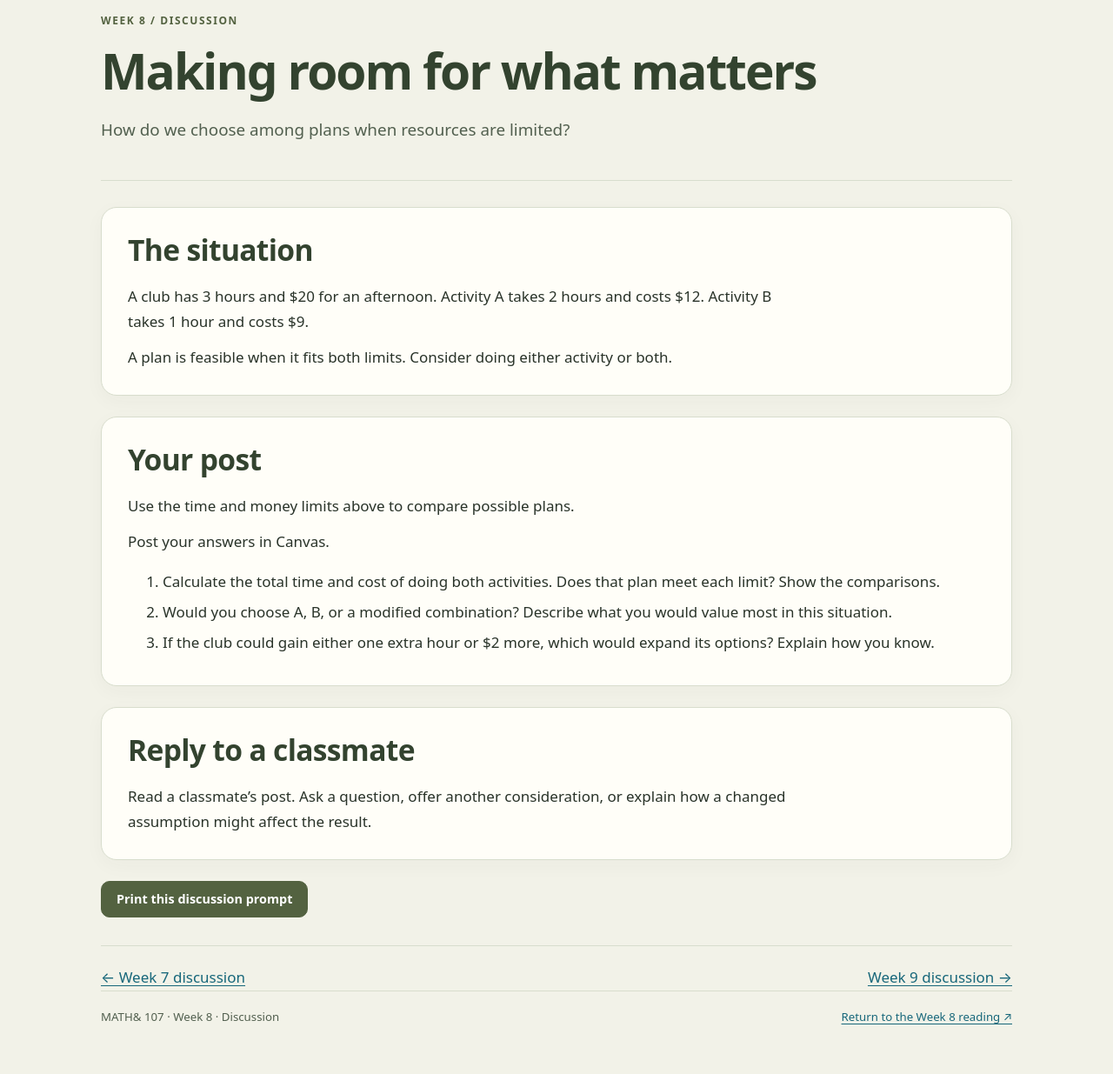
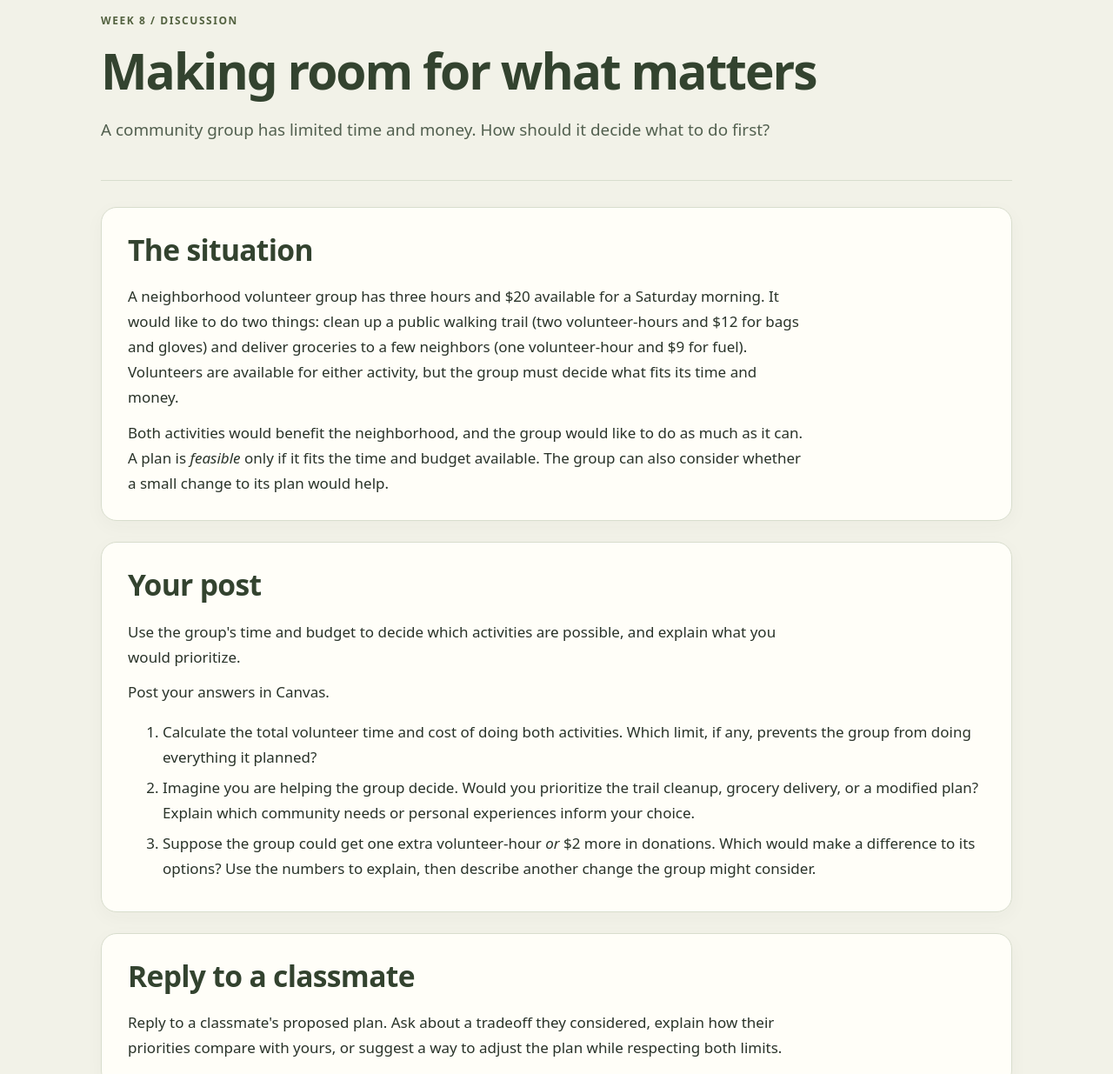
Before and after one commit to bobovski66/MathInSociety, a plain HTML site: page discussions/week8_discussion.html in a window 1280 px wide. Shown: the part 160-1395 px from the top of the page at 87% size. Drawn offline with nearby package versions, Linux system fonts and the light colour scheme.

Commit message:
Make Week 8 discussion a concrete neighborhood resource tradeoff

```diff
--- a/discussions/week8_discussion.html
+++ b/discussions/week8_discussion.html
@@ -1,13 +1,13 @@
 <!doctype html>
 <html lang="en"><head><meta charset="utf-8"><meta name="viewport" content="width=device-width,initial-scale=1">
-<meta name="description" content="Check a plan against two resource constraints, then consider choices, goals, and changing the limits."><title>Week 8 Discussion — Making room for what matters | Math in Society</title>
+<meta name="description" content="Discuss how a neighborhood volunteer group balances a tight time and money budget with the needs of the people it serves."><title>Week 8 Discussion — Making room for what matters | Math in Society</title>
 <link rel="stylesheet" href="../assets/week8/week8.css"><script>window.MathJax={tex:{inlineMath:[['\\(','\\)']],displayMath:[['\\[','\\]']]},options:{skipHtmlTags:['script','noscript','style','textarea','pre','code']}};</script><script defer src="https://cdn.jsdelivr.net/npm/mathjax@3/es5/tex-chtml.js"></script><script defer src="../assets/week8/week8.js"></script></head>
 <body><a class="skip" href="#main">Skip to content</a><header class="topbar"><a href="../index.html">← MATH&amp; 107 · Math in Society</a><span>Centralia College · Dr Lee</span></header>
 <nav class="unit-nav" aria-label="Week 8 materials"><a href="../readings/week8_reading.html">Reading</a><a href="../demos/convex_geometry.html">Feasible regions</a><a href="../demos/linear_programming.html">Optimizer</a><a href="../labs/week8_lab.html">Laboratory</a><a href="../applications/week8_application.html">Application</a><a href="../discussions/week8_discussion.html" aria-current="page">Discussion</a></nav>
-<main class="wrap" id="main"><header class="hero"><div class="eyebrow">Week 8 / Discussion</div><h1>Making room for what matters</h1><p class="lead">How do we choose among plans when resources are limited?</p></header>
-<section class="card"><h2>The situation</h2><p>A club has 3 hours and $20 for an afternoon. Activity A takes 2 hours and costs $12. Activity B takes 1 hour and costs $9.</p><p>A plan is feasible when it fits both limits. Consider doing either activity or both.</p></section>
-<section class="card" id="your-post"><h2>Your post</h2><p>Use the time and money limits above to compare possible plans.</p><p>Post your answers in Canvas.</p><ol class="tasks"><li>Calculate the total time and cost of doing both activities. Does that plan meet each limit? Show the comparisons.</li><li>Would you choose A, B, or a modified combination? Describe what you would value most in this situation.</li><li>If the club could gain either one extra hour or $2 more, which would expand its options? Explain how you know.</li></ol></section>
-<section class="card" id="replies"><h2>Reply to a classmate</h2><p>Read a classmate’s post. Ask a question, offer another consideration, or explain how a changed assumption might affect the result.</p></section>
+<main class="wrap" id="main"><header class="hero"><div class="eyebrow">Week 8 / Discussion</div><h1>Making room for what matters</h1><p class="lead">A community group has limited time and money. How should it decide what to do first?</p></header>
+<section class="card"><h2>The situation</h2><p>A neighborhood volunteer group has three hours and $20 available for a Saturday morning. It would like to do two things: clean up a public walking trail (two volunteer-hours and $12 for bags and gloves) and deliver groceries to a few neighbors (one volunteer-hour and $9 for fuel). Volunteers are available for either activity, but the group must decide what fits its time and money.</p><p>Both activities would benefit the neighborhood, and the group would like to do as much as it can. A plan is <em>feasible</em> only if it fits the time and budget available. The group can also consider whether a small change to its plan would help.</p></section>
+<section class="card" id="your-post"><h2>Your post</h2><p>Use the group's time and budget to decide which activities are possible, and explain what you would prioritize.</p><p>Post your answers in Canvas.</p><ol class="tasks"><li>Calculate the total volunteer time and cost of doing both activities. Which limit, if any, prevents the group from doing everything it planned?</li><li>Imagine you are helping the group decide. Would you prioritize the trail cleanup, grocery delivery, or a modified plan? Explain which community needs or personal experiences inform your choice.</li><li>Suppose the group could get one extra volunteer-hour <em>or</em> $2 more in donations. Which would make a difference to its options? Use the numbers to explain, then describe another change the group might consider.</li></ol></section>
+<section class="card" id="replies"><h2>Reply to a classmate</h2><p>Reply to a classmate's proposed plan. Ask about a tradeoff they considered, explain how their priorities compare with yours, or suggest a way to adjust the plan while respecting both limits.</p></section>
 <div class="actions no-print"><button type="button" data-print-page>Print this discussion prompt</button></div>
 <div class="next"><a href="week7_discussion.html">← Week 7 discussion</a><a href="week9_discussion.html">Week 9 discussion →</a></div>
 <footer class="footer"><span>MATH&amp; 107 · Week 8 · Discussion</span><a href="../readings/week8_reading.html">Return to the Week 8 reading ↗</a></footer></main></body></html>
```
